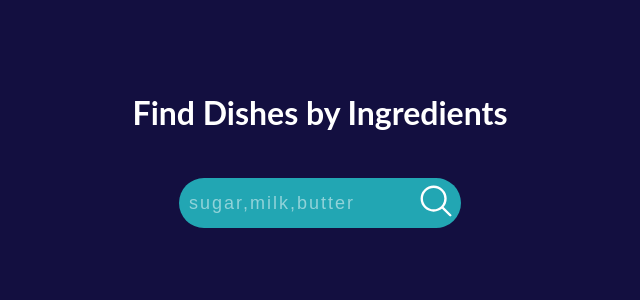
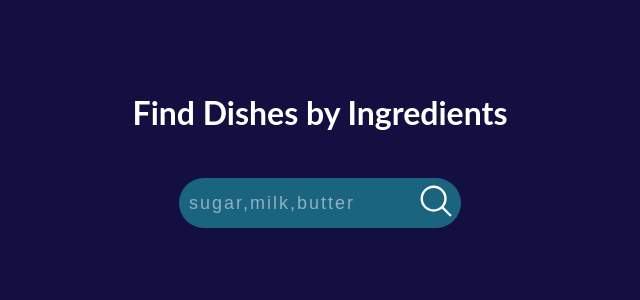
Before and after one commit to arindewangan/foodfinder, a Flask app: page / in a window 1280 px wide. Shown: the top 300 px of the page, without its empty margins (320-960 px from the left). Run offline with Flask 2, Linux system fonts and the light colour scheme.

Commit message:
updated css

```diff
--- a/app/static/style.css
+++ b/app/static/style.css
@@ -61,7 +61,7 @@ ul li::before {
   outline: none;
   border-radius: 25px;
   transition: all 0.5s ease-in-out;
-  background-color: #22a6b3;
+  background-color: #22a6b38f;
   padding-right: 40px;
   color: #fff;
 }
```
